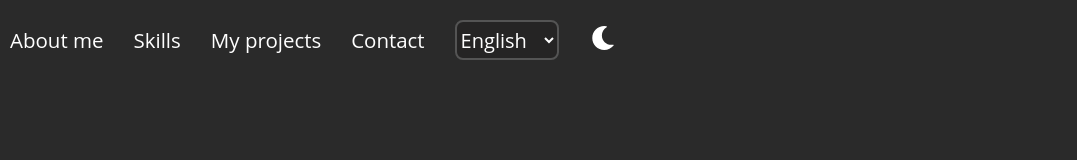
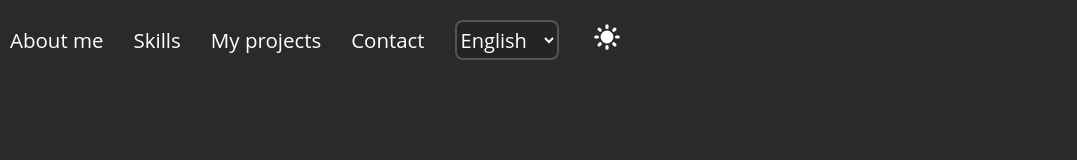
Before and after one commit to Flelubez/Portfolio, a Next.js app: page / in a window 1280 px wide. Shown: the top 160 px of the page, without its empty margins (0-1077 px from the left). Built offline with nearby package versions, Linux system fonts and the light colour scheme.

Commit message:
update language Url problem

```diff
--- a/components/NavBar.js
+++ b/components/NavBar.js
@@ -5,7 +5,9 @@ import { FormattedMessage } from "react-intl";
 import { useDispatch, useSelector } from "react-redux";
 import { setLanguage } from "../reducers/language";
 import { toggleTheme } from "../reducers/theme";
-import { FaMoon } from "react-icons/fa";
+import { FaMoon, FaRegLightbulb } from "react-icons/fa";
+import { BsFillSunFill } from "react-icons/bs";
+import { HiSun } from "react-icons/hi";
 
 
 
@@ -106,9 +108,7 @@ function NavBar({ updateSectionIndex }) {
           aria-label="Basculer le mode dark/light"
           role="button"
         >
-
-            <FaMoon />
-
+          {darkMode ? <HiSun /> : <FaMoon />}
         </span>
       </div>
     </div>
--- a/next.config.js
+++ b/next.config.js
@@ -4,7 +4,7 @@ const nextConfig = {
 
   i18n: {
     locales: ["en", "fr"],
-    defaultLocale: "en",
+    defaultLocale: "fr",
   },
 };
 
--- a/styles/navBar.module.css
+++ b/styles/navBar.module.css
@@ -93,16 +93,28 @@
 }
 
 .moon {
-     padding-left: 2rem;
-    font-size: 1.5rem;
-    color: white;
+    padding-left: 2rem;
+    font-size: 2rem;
+    color: #ffffff;
+    cursor: pointer;
+    transition: 1s;
+}
+
+.moon:hover {
+    color: #FFDD00;
     cursor: pointer;
 }
 
 .moonLight {
     padding-left: 2rem;
     font-size: 1.5rem;
-    color: rgb(51, 31, 182)
+    color: rgb(51, 31, 182);
+    transition: 1s;
+}
+
+.moonLight:hover {
+    color: #6c44ba;
+    cursor: pointer;
 }
 
 
```
